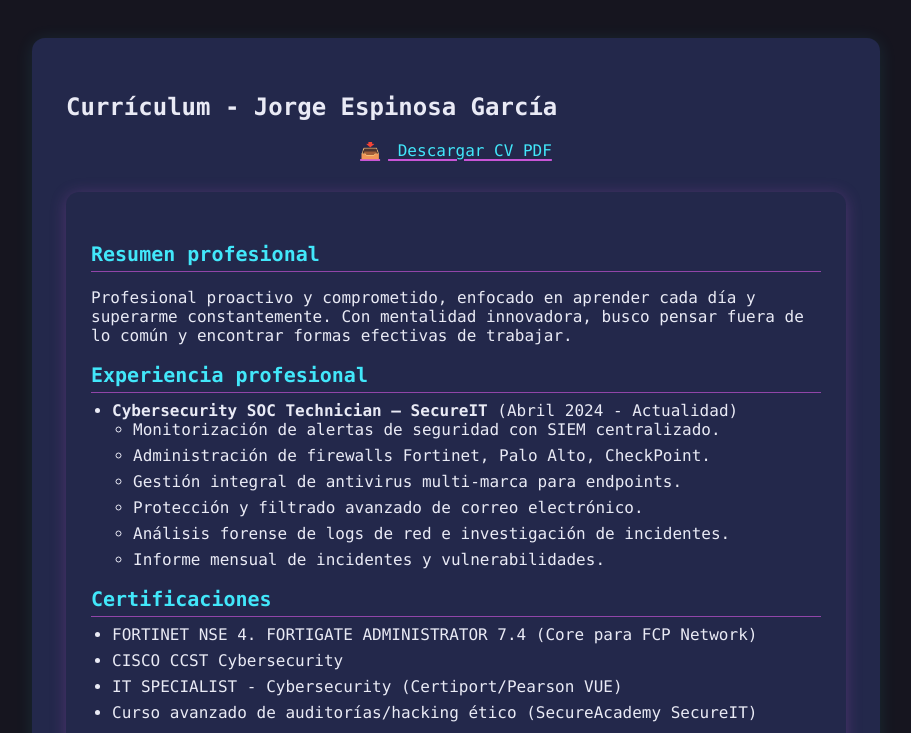
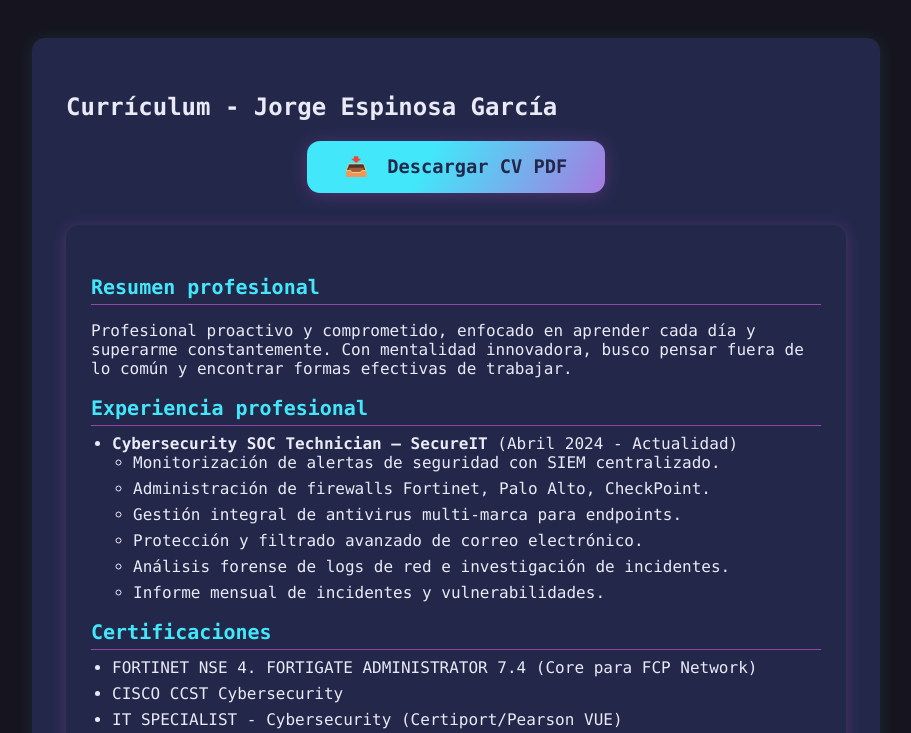
Before and after one commit to perfect-net/Jorge-Espinosa-Garcia, a plain HTML site: page portfolio/index_portfolio.html in a window 1280 px wide. Shown: the top 733 px of the page, without its empty margins (184-1095 px from the left). Drawn offline with Linux system fonts and the light colour scheme.

Commit message:
Update style.css

```diff
--- a/style.css
+++ b/style.css
@@ -307,3 +307,23 @@ a:hover, .card-link:hover, .writeup-card a:hover {
     color: #42E7FA;
     text-decoration-color: #C855D7;
 }
+.cv-btn {
+    display: inline-block;
+    background: linear-gradient(120deg, #42E7FA 40%, #C855D7 120%);
+    color: #23284B;
+    font-weight: bold;
+    font-size: 1.17em;
+    padding: 15px 38px;
+    border-radius: 13px;
+    border: none;
+    text-decoration: none;
+    box-shadow: 0 2px 18px #C855D744;
+    transition: background 0.14s, color 0.21s, box-shadow 0.19s;
+    outline: none;
+    cursor: pointer;
+}
+.cv-btn:hover {
+    background: linear-gradient(110deg, #C855D7 20%, #42E7FA 100%);
+    color: #fff;
+    box-shadow: 0 2px 28px #42E7FA88;
+}
```
